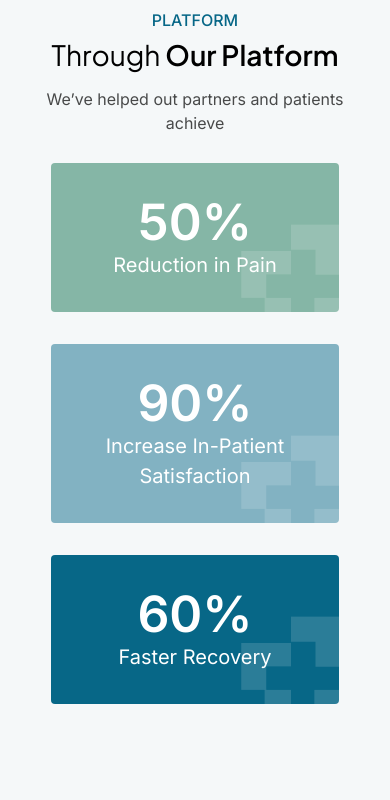
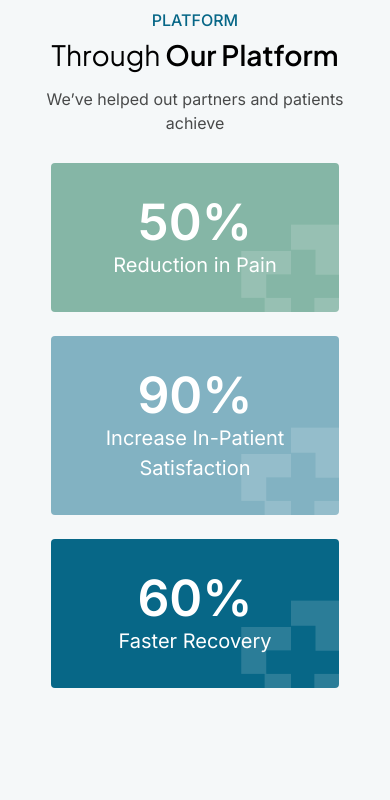
Before and after one commit to Sumit-Chouhan-devloper/yoomi, a React (Create React App) app: page / in a window 390 px wide. Shown: the part 3960-4760 px from the top of the page. Built offline with nearby package versions, Linux system fonts and the light colour scheme.

Commit message:
our plateform card speacing reduse

```diff
--- a/src/components/homepage/Committed.tsx
+++ b/src/components/homepage/Committed.tsx
@@ -29,11 +29,11 @@ const Committed = () => {
                   <div className="h-[170px] w-[170px] sm:h-[208px] sm:w-[208px] shadow-lg shadow-[0px 26px 27px 0px rgba(0, 0, 0, 0.04), 0px -16px 27px 0px rgba(0, 0, 0, 0.04)] flex justify-center items-center  rounded bg-white border border-solid border-[#E6F0F3] hover:shadow-[unset] duration-300 ease-linear">
                     <img src={Images.committedLogoHippa} alt="logo" />
                   </div>
-                  <div className=" sm:h-[208px] h-[170px] w-[170px] shadow-lg shadow-[0px 26px 27px 0px rgba(0, 0, 0, 0.04), 0px -16px 27px 0px rgba(0, 0, 0, 0.04)] lg:mt-[34px] mt-[34px] sm:mt-0 md:ms-[34px] lg:ms-0 flex justify-center items-center sm:w-[208px] rounded bg-white border border-solid border-[#E6F0F3] hover:shadow-[unset] duration-300 ease-linear">
+                  <div className="sm:h-[208px] h-[170px] w-[170px] shadow-lg shadow-[0px 26px 27px 0px rgba(0, 0, 0, 0.04), 0px -16px 27px 0px rgba(0, 0, 0, 0.04)] lg:mt-[34px] mt-6 sm:mt-0 md:ms-[34px] lg:ms-0 flex justify-center items-center sm:w-[208px] rounded bg-white border border-solid border-[#E6F0F3] hover:shadow-[unset] duration-300 ease-linear">
                     <img src={Images.committedLogoFda} alt="logo" />
                   </div>
                 </div>
-                <div className="flex justify-center mt-[34px] md:mt-0">
+                <div className="flex justify-center mt-6 sm:mt-[34px] md:mt-0">
                   <div className="sm:h-[208px] h-[170px] w-[170px] shadow-lg shadow-[0px 26px 27px 0px rgba(0, 0, 0, 0.04), 0px -16px 27px 0px rgba(0, 0, 0, 0.04)] sm:w-[208px] flex justify-center items-center rounded bg-white border border-solid border-[#E6F0F3] hover:shadow-[unset] duration-300 ease-linear">
                     <img src={Images.committedLogoApta} alt="logo" />
                   </div>
--- a/src/components/homepage/OurPlatForm.tsx
+++ b/src/components/homepage/OurPlatForm.tsx
@@ -20,7 +20,7 @@ const OurPlatForm = () => {
           <p className="font-normal text-sm opacity-70 text-center">
             We’ve helped out partners and patients achieve
           </p>
-          <div className="flex flex-wrap sm:pt-8 pt-7 xl:pt-[60px] max-w-[861px] justify-center mx-auto gap-8 sm:gap-0">
+          <div className="flex flex-wrap sm:pt-8 pt-7 xl:pt-[60px] max-w-[861px] justify-center mx-auto gap-[24px] sm:gap-0">
             {plateFormData.map((OurData, i) => {
               return (
                 <div className="sm:w-1/2 w-11/12 md:w-4/12" key={i}>
```
